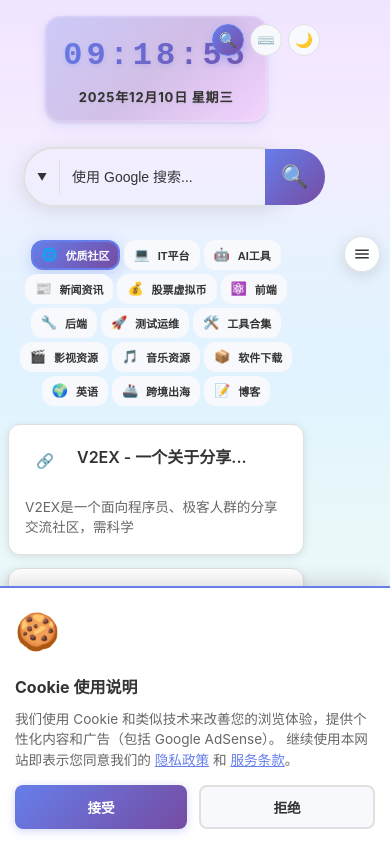
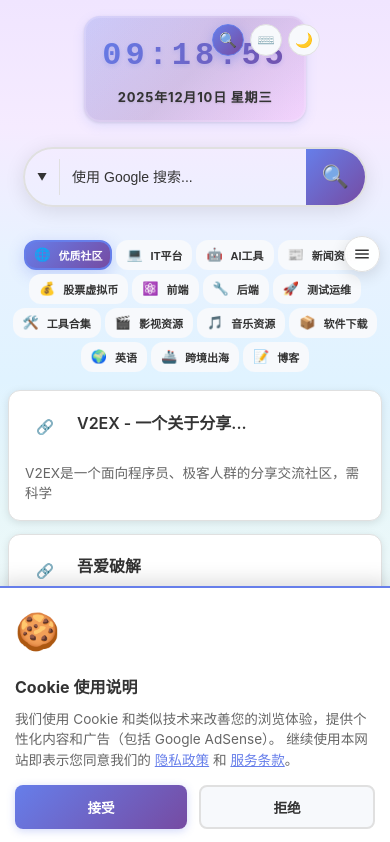
Before and after one commit to JeeBoom/jolyee, a Vue app: page / in a window 390 px wide. Shown: the top 842 px of the page. Built offline with nearby package versions, Linux system fonts and the light colour scheme; grey boxes are pictures that could not be loaded.

Commit message:
修复移动端布局错误

```diff
--- a/src/App.vue
+++ b/src/App.vue
@@ -327,6 +327,7 @@ onMounted(() => {
 <style scoped>
 .content-section {
   scroll-margin-top: 80px;
+  padding: 0 10%;
 }
 
 /* 日期时间显示 */
@@ -444,6 +445,10 @@ html[data-theme="dark"] .datetime-display:hover::before {
 
   .datetime-display .time {
     font-size: 32px;
+  }
+
+  .content-section {
+    padding: 0 ;
   }
 }
 
@@ -580,6 +585,10 @@ html[data-theme="dark"] .category-btn.active {
   .category-content {
     min-height: 250px;
   }
+
+  .content-section {
+    padding: 0 ;
+  }
 }
 </style>
 
--- a/src/styles/main.css
+++ b/src/styles/main.css
@@ -178,7 +178,7 @@ html[data-theme="dark"] body {
 /* 5. 主内容区域 */
 .main-content {
   flex: 1;
-  width: 80%;
+  width: 100%;
   /* max-width: 1600px; */
   margin: 0 auto;
   padding: 3rem 4rem;
```
